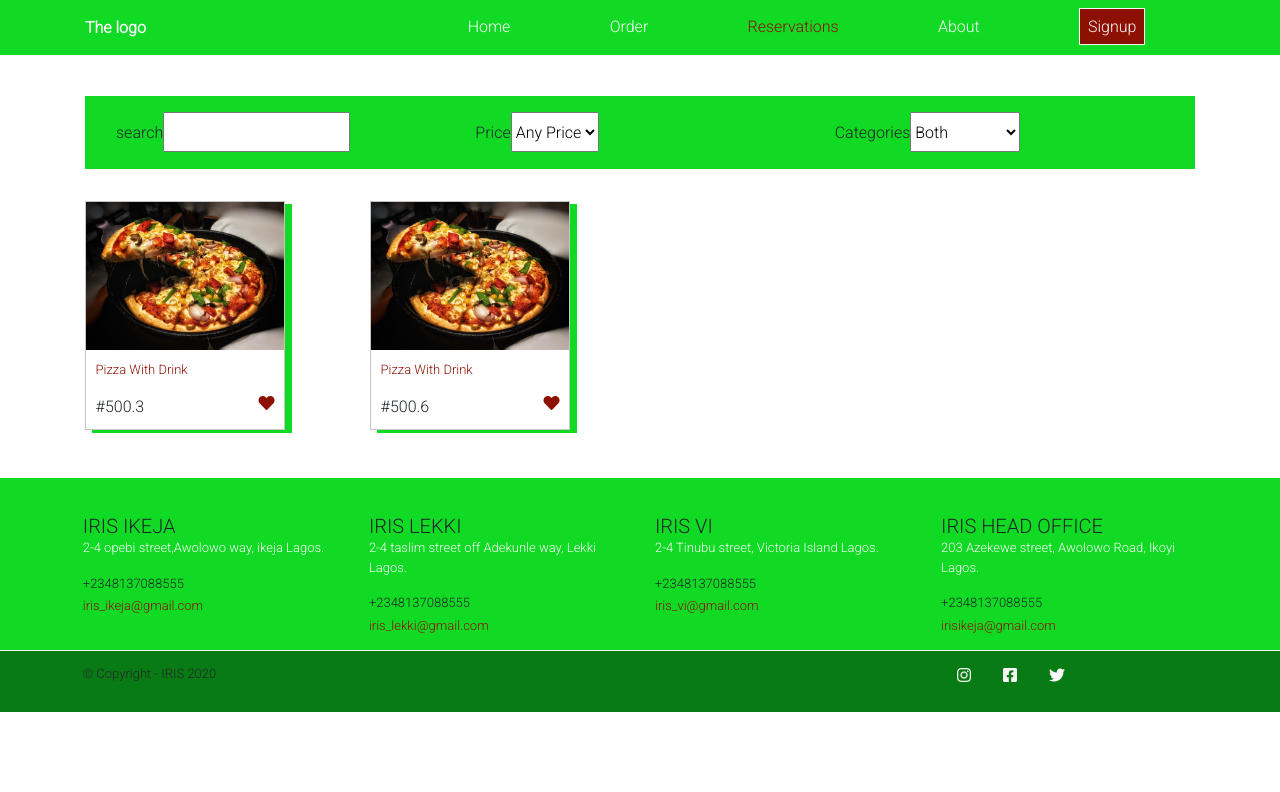
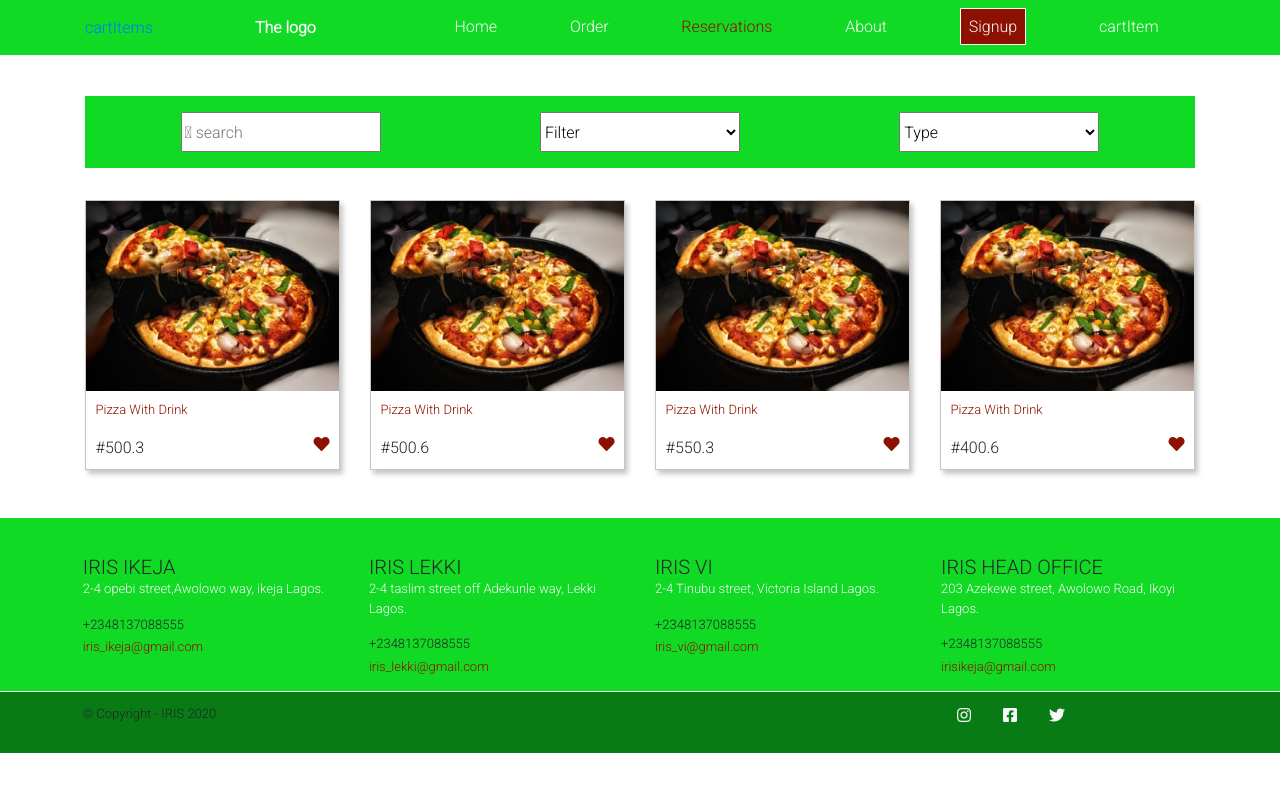
Before and after one commit to agboolaidris/react-native-app, a React (Create React App) app: page /order in a window 1280 px wide. Shown: the top 792 px of the page. Built offline with nearby package versions, Linux system fonts and the light colour scheme.

Commit message:
update files

```diff
--- a/public/index.html
+++ b/public/index.html
@@ -24,6 +24,7 @@
       work correctly both with client-side routing and a non-root public URL.
       Learn how to configure a non-root public URL by running `npm run build`.
     -->
+
     <link rel="stylesheet" href="https://pro.fontawesome.com/releases/v5.10.0/css/all.css" integrity="sha384-AYmEC3Yw5cVb3ZcuHtOA93w35dYTsvhLPVnYs9eStHfGJvOvKxVfELGroGkvsg+p" crossorigin="anonymous"/>
 
 <link href="https://fonts.googleapis.com/css2?family=Dancing+Script:wght@600&display=swap" rel="stylesheet">
--- a/src/Component/Layout/Navbar/Items.jsx
+++ b/src/Component/Layout/Navbar/Items.jsx
@@ -23,6 +23,9 @@ function Items({ state }) {
           Signup
         </Link>
       </li>
+      <li>
+        <Link to="/">cartItem</Link>
+      </li>
     </ul>
   );
 }
--- a/src/Component/Layout/Navbar/Navbar.jsx
+++ b/src/Component/Layout/Navbar/Navbar.jsx
@@ -29,6 +29,7 @@ function Navbar() {
           )}
         </div>
 
+        <Link to="/">cartItems</Link>
         <Link to="/" className="logo">
           <span>The logo</span>
         </Link>
--- a/src/Component/Order/Filter_bar.jsx
+++ b/src/Component/Order/Filter_bar.jsx
@@ -11,27 +11,28 @@ function Filter_bar({
 }) {
   return (
     <>
-      <div className="col-md-4">
+      <div className="col-md-4 search">
         <form onSubmit={submit_price}>
           <div>
-            <label htmlFor="">search</label>
-            <input type="text" value={name} onChange={filter_name} />
+            <input
+              type="text"
+              value={name}
+              onChange={filter_name}
+              placeholder="&#xF002; search"
+            />
           </div>
         </form>
       </div>
       <div className="col-md-4 col-6">
-        <label>Price</label>
-
         <select value={price} onChange={filter_price}>
-          <option value="">Any Price</option>
+          <option value="">Filter</option>
           <option value="lowest">Lowest</option>
           <option value="highest">Highest</option>
         </select>
       </div>
       <div className="col-md-4 col-6">
-        <label>Categories</label>
         <select value={categories} onChange={filter_categories}>
-          <option value="">Both</option>
+          <option value="">Type</option>
           <option value="local dish">Local Dish</option>
           <option value="foreign dish">Foreign Dish</option>
         </select>
--- a/src/Component/Order/Order.jsx
+++ b/src/Component/Order/Order.jsx
@@ -14,8 +14,23 @@ function Order({ foods }) {
     name: "",
   });
 
+  const [cartitems, setcartitems] = useState([]);
+
+  const cartItems = (product) => {
+    const cartItems = cartitems.slice();
+    const alreadyInCart = false;
+    cartItems.forEach((item) => {
+      if (item.id === product.id) {
+        item.count++;
+        alreadyInCart = true;
+      }
+    });
+    if (!alreadyInCart) {
+      cartItems.push({ ...product, count: 1 });
+    }
+  };
+
   const filter_categories = (e) => {
-    console.log(e.target.value);
     if (e.target.value == "") {
       setstate({
         ...state,
@@ -34,7 +49,6 @@ function Order({ foods }) {
   };
 
   const filter_price = (e) => {
-    console.log(e.target.value);
     const price = e.target.value;
     setstate({
       ...state,
@@ -57,16 +71,15 @@ function Order({ foods }) {
 
   const submit_price = (e) => {
     e.preventDefault();
-    console.log(state.name);
     const search_product = product.filter((index) => {
       return index.type === state.name;
     });
-    console.log(search_product);
     setstate({
       ...state,
       product: search_product,
     });
   };
+
   return (
     <div className="container order-container">
       <div className="row filter-nav">
@@ -81,7 +94,7 @@ function Order({ foods }) {
         />
       </div>
       <div className="row">
-        <Product products={state.product} />
+        <Product products={state.product} cartItems={cartItems} />
       </div>
     </div>
   );
--- a/src/Component/Order/Product.jsx
+++ b/src/Component/Order/Product.jsx
@@ -1,11 +1,12 @@
 import React, { useState } from "react";
 import Format_currency from "./Format_currency";
 
-function Product({ products }) {
+function Product({ products, cartItems }) {
   //change the heart icon color when click
-  const [state, setstate] = useState(false);
 
-  const Each_product = products.map((index) => {
+  return (
+    <>
+      {products.map((index) => {
         return (
           <div key={index.id} className="col-md-3 col-6">
             <div className="cards">
@@ -16,16 +17,16 @@ function Product({ products }) {
                 <p>{index.description}</p>
                 <span className="price">{Format_currency(index.price)}</span>
                 <i
-              className={`fas fa-heart ${state ? "heart" : "love"}`}
-              onClick={() => (state ? setstate(false) : setstate(true))}
+                  className={`fas fa-heart love`}
+                  onClick={() => cartItems(index)}
                 ></i>
               </div>
             </div>
           </div>
         );
-  });
-
-  return <>{Each_product}</>;
+      })}
+    </>
+  );
 }
 
 export default Product;
--- a/src/Component/Order/_order.scss
+++ b/src/Component/Order/_order.scss
@@ -1,9 +1,10 @@
 .order-container {
   margin: 12vh auto 3em;
   .cards {
-    max-width: 200px;
+    max-width: 300px;
     border: 1px solid darken($color: $secondary, $amount: 20%);
-    box-shadow: 7px 3px $neutral;
+    box-shadow: 3px 4px 5px darken($color: $secondary, $amount: 20%);
+    cursor: pointer;
     img {
       width: 100%;
     }
@@ -13,10 +14,11 @@
         color: $primary;
         float: right;
       }
-      .heart {
+      .love:hover {
         color: $neutral;
         float: right;
       }
+
       p {
         color: $primary;
       }
@@ -27,11 +29,15 @@
     background: $neutral;
     margin: 1em auto 2em;
     padding: 1em;
+    div {
+      text-align: center;
+    }
 
     input,
     select {
-      width: max-content;
+      width: 200px;
       height: 40px;
+      outline: none;
     }
   }
 }
@@ -39,11 +45,13 @@
 @media only screen and (max-width: 769px) {
   .order-container {
     .filter-nav {
-      div {
-        label {
-          display: block;
-          margin-bottom: 0;
-        }
+      .search {
+        display: none;
+      }
+
+      input,
+      select {
+        width: 100px;
       }
     }
   }
--- a/src/Reducer/productReducer.jsx
+++ b/src/Reducer/productReducer.jsx
@@ -17,6 +17,22 @@ const initial = {
       type: "yam",
       price: 500.6,
     },
+    {
+      id: "product-3",
+      image: food,
+      description: "Pizza With Drink",
+      categories: "local dish",
+      type: "rice",
+      price: 550.3,
+    },
+    {
+      id: "product-4",
+      image: food,
+      description: "Pizza With Drink",
+      categories: "local dish",
+      type: "bean",
+      price: 400.6,
+    },
   ],
 };
 const producetReducer = (state = initial, action) => {
```
Lines whose indentation alone changed are shown as unchanged.
